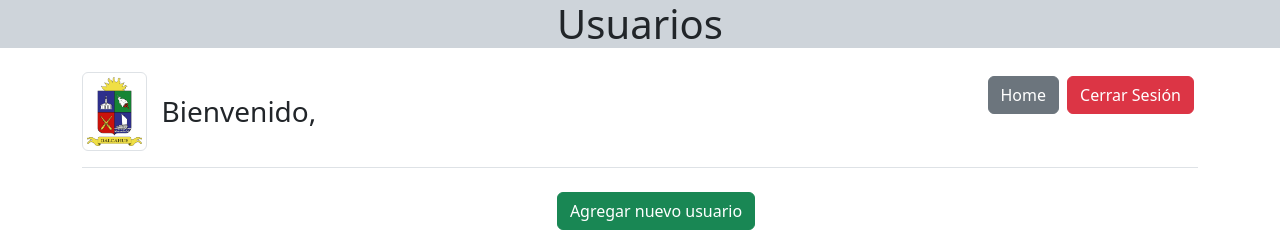
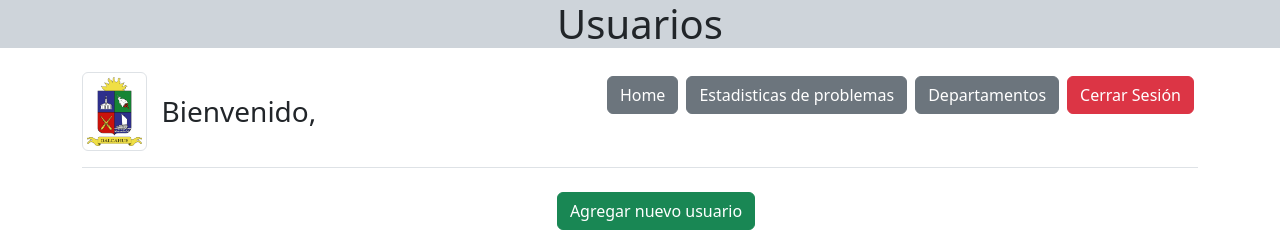
Before and after one commit to ebernauta/Sistema-tickets, a Flask app: template templates/panel/usuariosPanel.html in a window 1280 px wide. Shown: the top 246 px of the page. Run offline with Flask 2, Linux system fonts and the light colour scheme; the template is opened without the code that fills it, so the values that code supplies are empty; some libraries are stand-ins or nearby versions.

Commit message:
Se corrigen errores de botones

```diff
--- a/templates/panel/usuariosPanel.html
+++ b/templates/panel/usuariosPanel.html
@@ -21,6 +21,10 @@
       </a>
       <ul class="nav">
         <li class="nav-item m-1"><a href="{{url_for ('panelAdmin') }}" class="btn btn-secondary">Home</a></li>
+        <li class="nav-item m-1"><a href="{{url_for ('estadisticas_problemas') }}" class="btn btn-secondary">Estadisticas de problemas</a>
+        </li>
+        <li class="nav-item m-1"><a href="{{ url_for ('departamentosPanel') }}"
+          class="btn btn-secondary">Departamentos</a></li>
         <li class="nav-item m-1"><a href="{{ url_for ('logout') }}" class="btn btn-danger">Cerrar Sesión</a></li>
       </ul>
     </header>
```
Also changed, not shown: templates/panel/departamentosPanel.html (+6 -1 lines).
